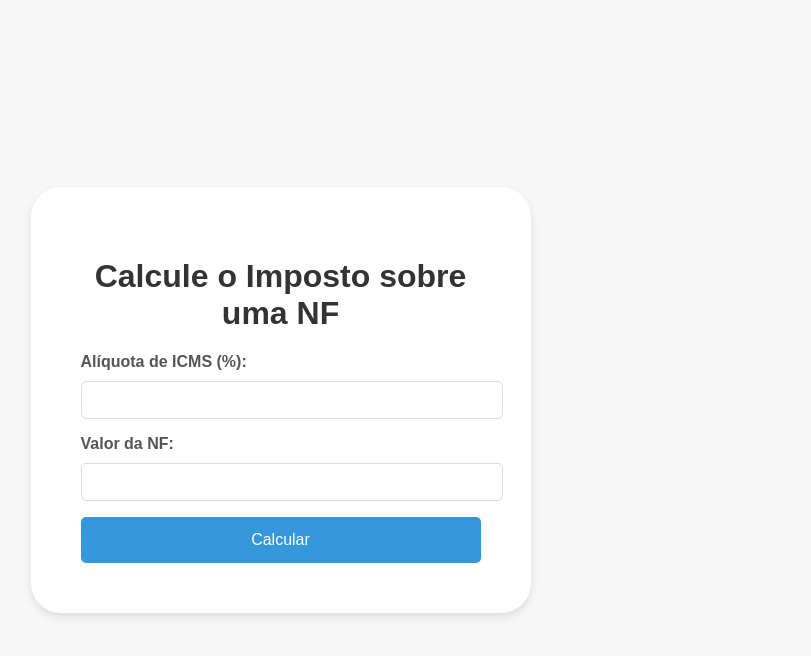
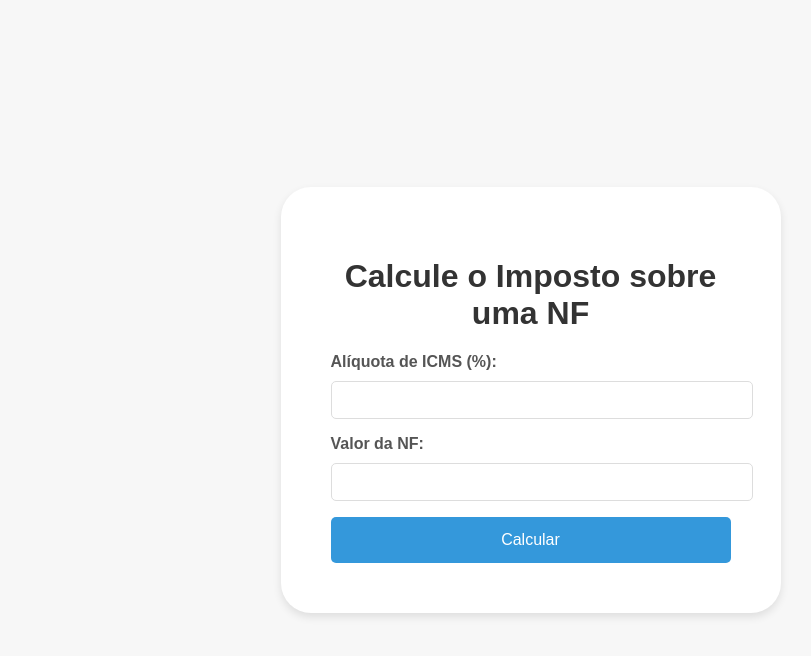
Before and after one commit to Eliasaramburu/test, a Flask app: page / in a window 1280 px wide. Shown: the top 656 px of the page, without its empty margins (62-873 px from the left). Run offline with Flask 3, Linux system fonts and the light colour scheme.

Commit message:
Update index.html

```diff
--- a/templates/index.html
+++ b/templates/index.html
@@ -25,7 +25,7 @@
         width: 100%;
         max-width: 400px;
         margin-left: 5px;
-        transform: translateX(-300px);
+        transform: translateX(-50px);
       }
 
       /* Título */
```
